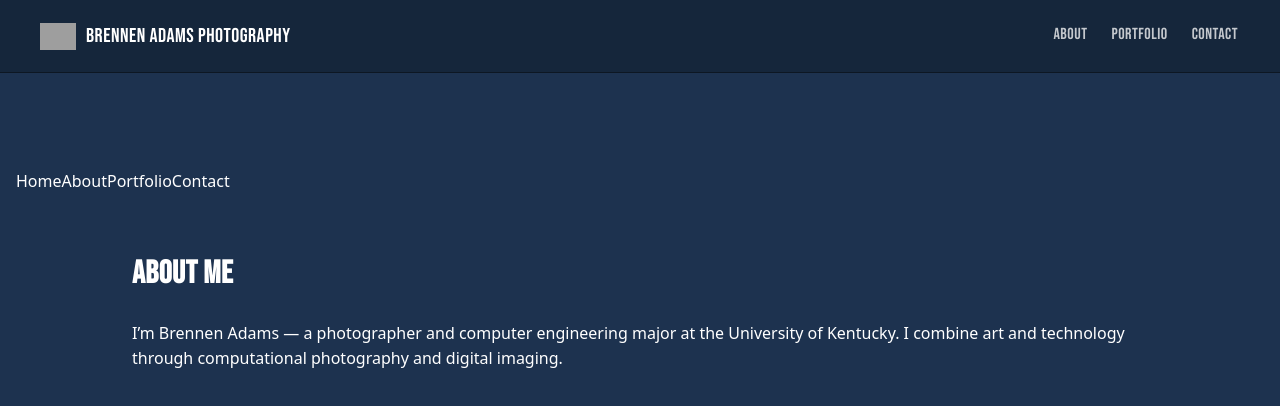
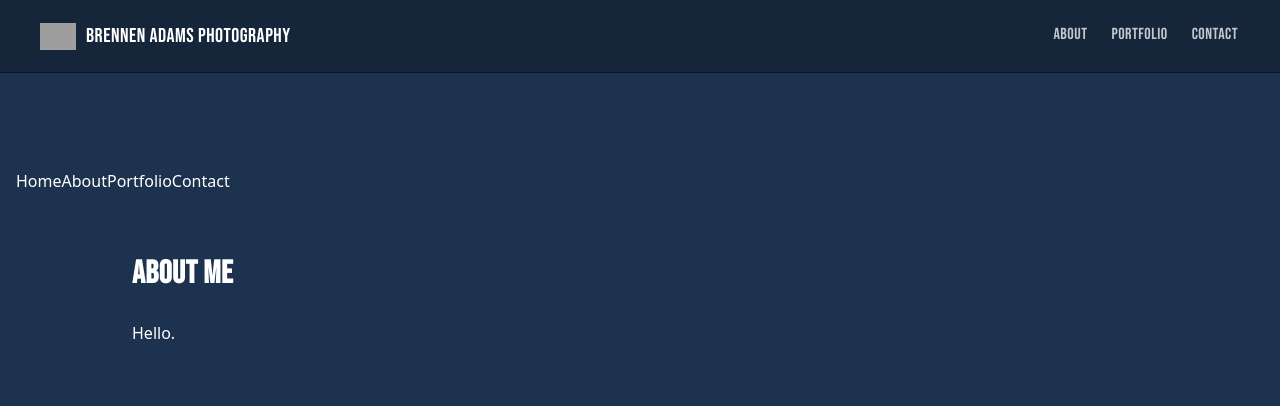
Before and after one commit to Bcolea13/Brennen-Adams-Photography-Website, a Next.js app: page /about in a window 1280 px wide. Shown: the top 406 px of the page. Built offline with nearby package versions, Linux system fonts and the light colour scheme; grey boxes are pictures that could not be loaded.

Commit message:
Update about.js

```diff
--- a/pages/about.js
+++ b/pages/about.js
@@ -7,8 +7,7 @@ export default function About() {
       <main className="container">
         <h1>About Me</h1>
         <p>
-          I’m Brennen Adams — a photographer and computer engineering major at the University of Kentucky.
-          I combine art and technology through computational photography and digital imaging.
+          Hello.
         </p>
       </main>
     </>
```
